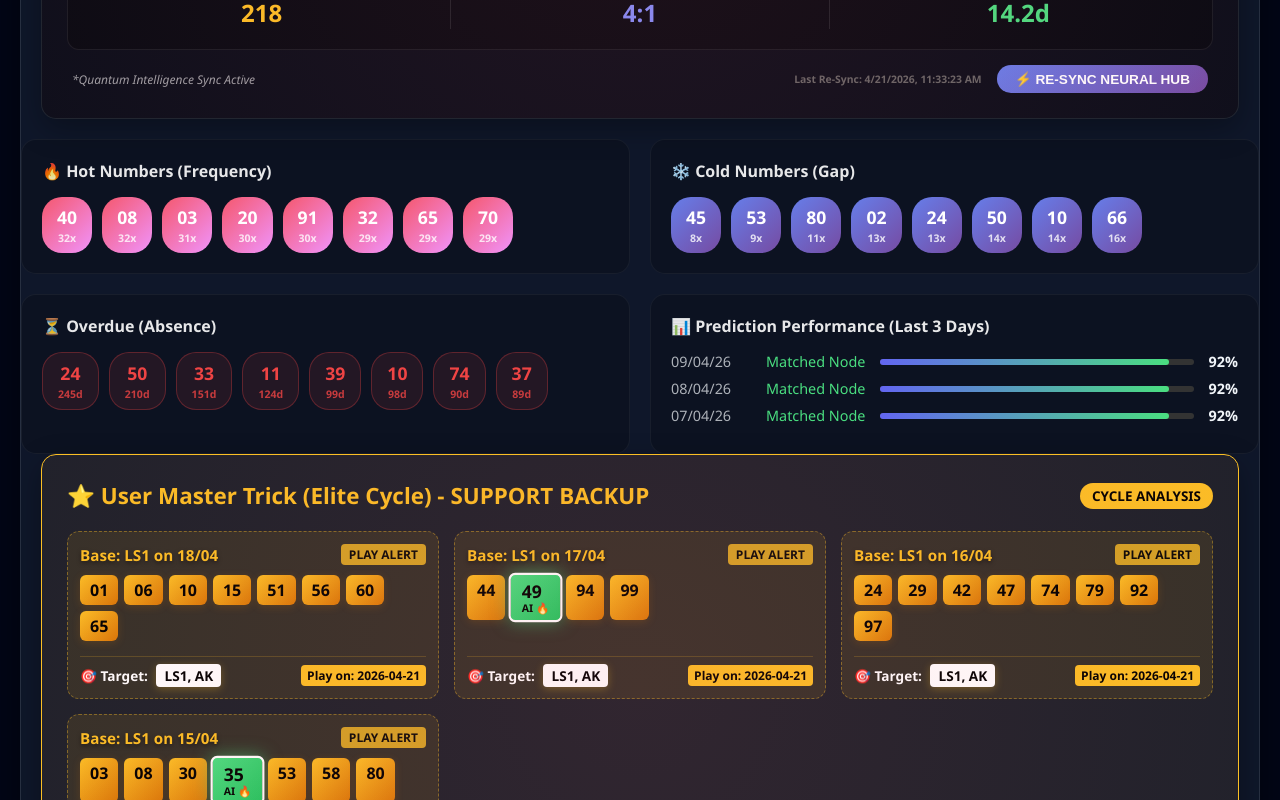
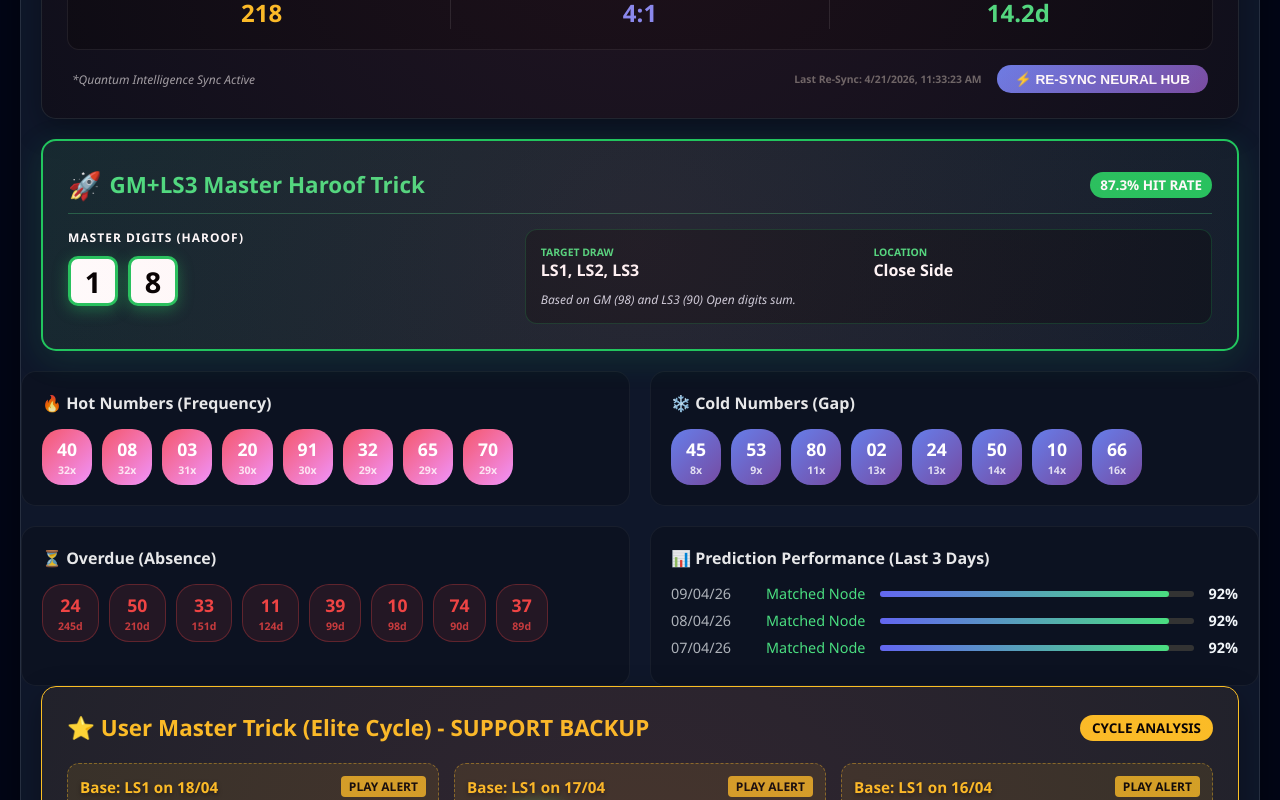
Before and after one commit to umairrana007/ak-lasbela-analysis, a React app in the folder frontend/: page / in a window 1280 px wide. Shown: the part 1180-1980 px from the top of the page. Built offline with nearby package versions, Linux system fonts and the light colour scheme; no server answers; the database is empty; the HTML template or start-up script is replaced by a standard one.

Commit message:
UI: Restored GM+LS3 Master Haroof Trick section with green aesthetic

```diff
--- a/frontend/src/App.jsx
+++ b/frontend/src/App.jsx
@@ -608,6 +608,51 @@ const App = () => {
             </div>
         </div>
 
+        {/* GM+LS3 Master Haroof Trick Section - Restored */}
+        {predictions.gm_ls3_trick && (
+            <div style={{padding: '0 20px 20px 20px'}}>
+                <div className="neural-card" style={{
+                    border: '2px solid #22c55e',
+                    background: 'linear-gradient(135deg, rgba(34, 197, 94, 0.1) 0%, rgba(21, 128, 61, 0.05) 100%)',
+                    boxShadow: '0 8px 32px rgba(34, 197, 94, 0.15)',
+                    marginBottom: 0
+                }}>
+                    <div className="neural-title" style={{color: '#4ade80', display: 'flex', justifyContent: 'space-between', alignItems: 'center', marginBottom: '15px', borderBottom: '1px solid rgba(74, 222, 128, 0.3)', paddingBottom: '10px'}}>
+                        <span style={{display: 'flex', alignItems: 'center', gap: '8px'}}>
+                            <span style={{fontSize: '1.2em'}}>🚀</span> GM+LS3 Master Haroof Trick
+                        </span>
+                        <span style={{fontSize: '0.6em', background: '#22c55e', color: '#fff', padding: '4px 10px', borderRadius: '20px', fontWeight: '900'}}>{predictions.gm_ls3_trick.hit_rate} HIT RATE</span>
+                    </div>
+
+                    <div style={{display: 'flex', gap: '20px', flexWrap: 'wrap'}}>
+                        <div style={{flex: '1', minWidth: '200px'}}>
+                            <div style={{fontSize: '0.75em', color: '#fff', marginBottom: '10px', fontWeight: '950', textTransform: 'uppercase', letterSpacing: '1px'}}>MASTER DIGITS (HAROOF)</div>
+                            <div style={{display: 'flex', gap: '10px'}}>
+                                {predictions.gm_ls3_trick.digits.map(d => (
+                                    <div key={d} style={{background: '#fff', color: '#000', width: '50px', height: '50px', display: 'flex', alignItems: 'center', justifyContent: 'center', borderRadius: '10px', fontSize: '1.8em', fontWeight: '950', border: '3px solid #22c55e', boxShadow: '0 4px 15px rgba(34, 197, 94, 0.4)'}}>{d}</div>
+                                ))}
+                            </div>
+                        </div>
+                        <div style={{flex: '1.5', minWidth: '250px', background: 'rgba(0,0,0,0.3)', padding: '15px', borderRadius: '12px', border: '1px solid rgba(34, 197, 94, 0.2)'}}>
+                            <div style={{display: 'grid', gridTemplateColumns: '1fr 1fr', gap: '10px'}}>
+                                <div>
+                                    <div style={{fontSize: '0.65em', color: '#4ade80', fontWeight: 'bold'}}>TARGET DRAW</div>
+                                    <div style={{fontSize: '1em', color: '#fff', fontWeight: '950'}}>{predictions.gm_ls3_trick.best_draws.join(', ')}</div>
+                                </div>
+                                <div>
+                                    <div style={{fontSize: '0.65em', color: '#4ade80', fontWeight: 'bold'}}>LOCATION</div>
+                                    <div style={{fontSize: '1em', color: '#fff', fontWeight: '950'}}>{predictions.gm_ls3_trick.best_location}</div>
+                                </div>
+                            </div>
+                            <div style={{marginTop: '10px', fontSize: '0.75em', color: '#cbd5e1', fontStyle: 'italic'}}>
+                                {predictions.gm_ls3_trick.reasoning}
+                            </div>
+                        </div>
+                    </div>
+                </div>
+            </div>
+        )}
+
 
             <div className="stats-grid">
                 <div className="frequency-card">
```
